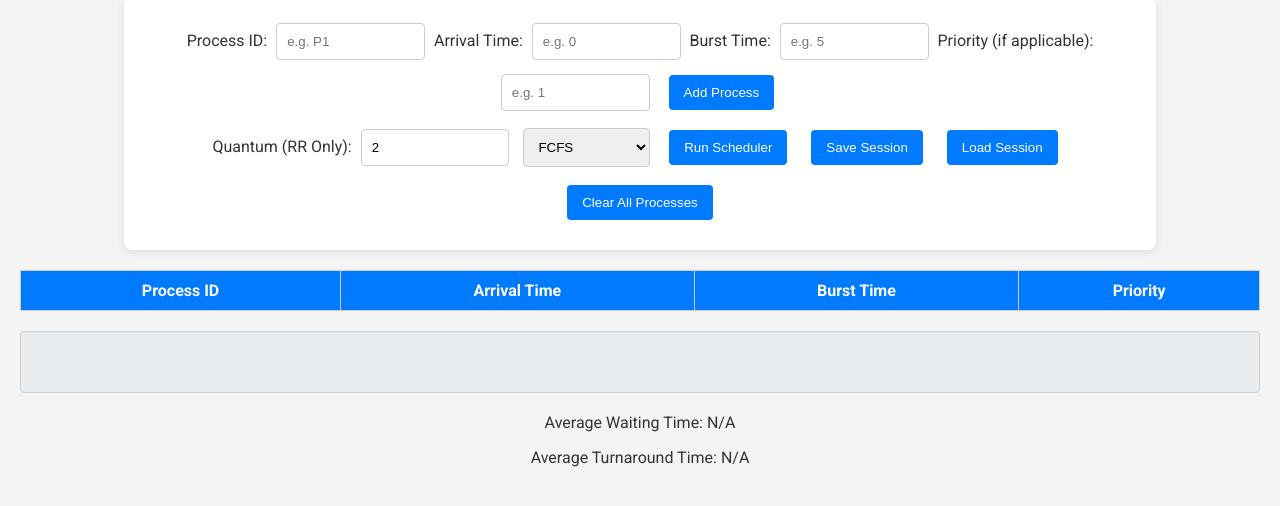
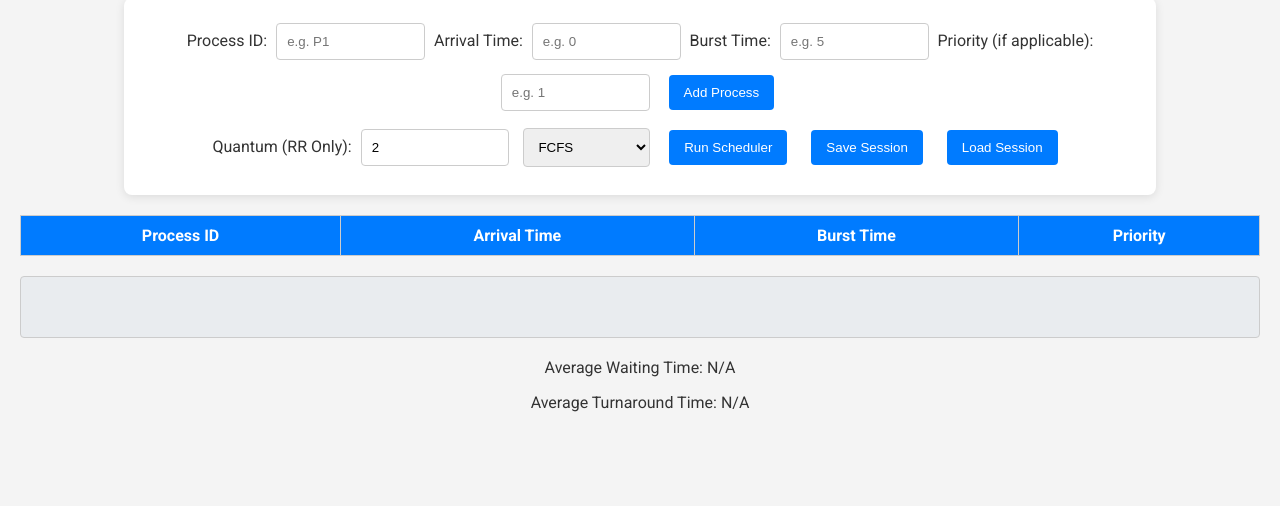
Before and after one commit to jaskiratk2306/CPU-Scheduling-Simulator, a plain HTML site: page index.html in a window 1280 px wide. Shown: the part 90-596 px from the top of the page. Drawn offline with Linux system fonts and the light colour scheme.

Commit message:
Update index.html

```diff
--- a/index.html
+++ b/index.html
@@ -33,7 +33,6 @@
         <button onclick="schedule()">Run Scheduler</button>
         <button onclick="saveSession()">Save Session</button>
         <button onclick="loadSession()">Load Session</button>
-        <button onclick="clearAllProcesses()">Clear All Processes</button>
 
     </div>
     <table id="processTable">
```
